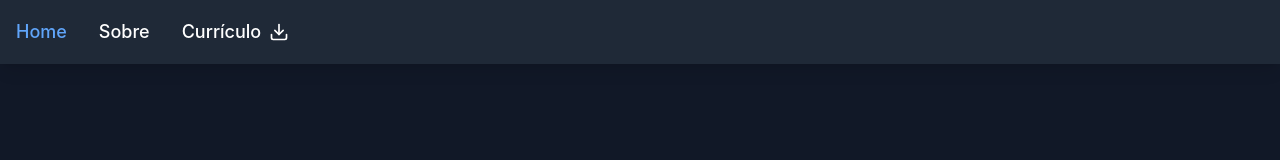
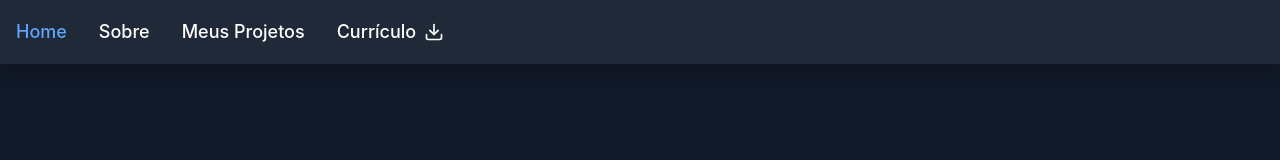
Before and after one commit to ermeson119/my-portifolio, a React (Vite) app: page / in a window 1280 px wide. Shown: the top 160 px of the page. Built offline with nearby package versions, Linux system fonts and the light colour scheme; no server answers.

Commit message:
feat(menu) adicionado nav meus projetos.

```diff
--- a/src/App.tsx
+++ b/src/App.tsx
@@ -82,6 +82,14 @@ function App() {
               }`}
             >
               Sobre
+            </button>
+            <button
+              onClick={() => scrollToSection("project")}
+              className={`text-lg font-medium hover:text-blue-400 transition-colors ${
+                activeSection === "project" ? "text-blue-400" : "text-white"
+              }`}
+            >
+              Meus Projetos
             </button>
             <a
               href="/Curriculo-ErmesonBalbinot.pdf"
@@ -242,7 +250,7 @@ function App() {
       <GitHubContributions />
 
       {/* Projects Section */}
-      <div className="bg-gray-800 py-80">
+      <div id="project" className="bg-gray-800 py-80">
         <div className="container mx-auto px-4">
           <h2 className="text-4xl font-bold text-center mb-12">
             Meus Projetos
```
